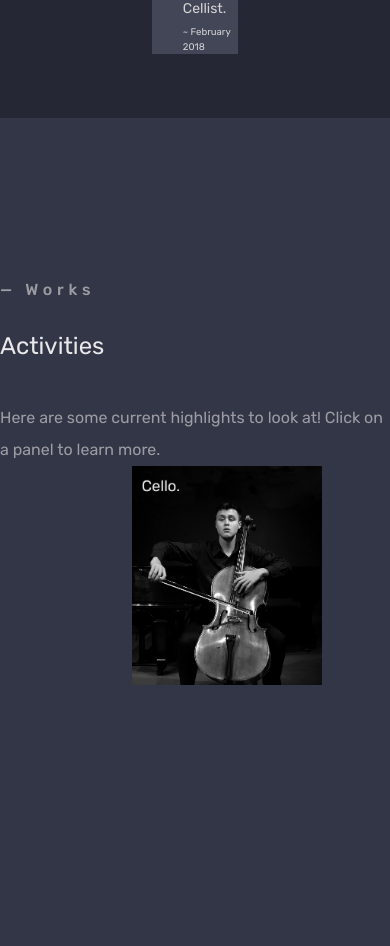
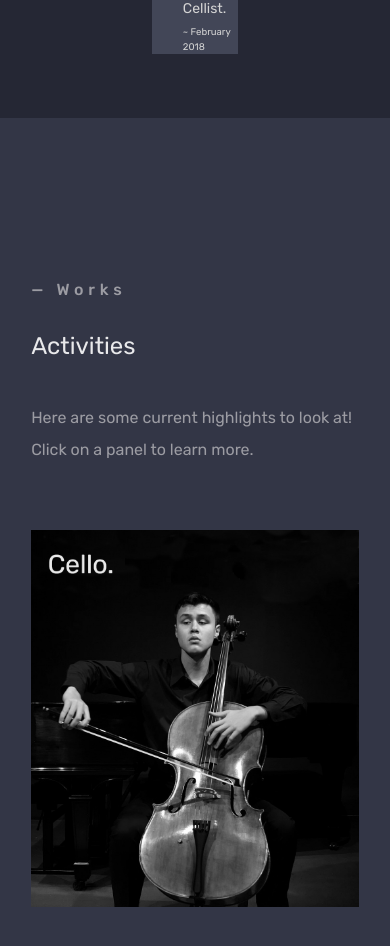
Before and after one commit to pjochillin/portfolio, a Next.js app: page / in a window 390 px wide. Shown: the part 2106-3052 px from the top of the page. Before the commit the page ends 2919 px from the top, so only its background shows below. Built offline with nearby package versions, Linux system fonts and the light colour scheme.

Commit message:
Fix responsive design for works box

```diff
--- a/components/works.tsx
+++ b/components/works.tsx
@@ -12,16 +12,16 @@ export default function works() {
         setOpenCelloMenu(!openCelloMenu);
     };
     return (
-        <div id="works-div" className="mb-32 relative flex flex-col min-[750px]:flex-row justify-center space-x-16">
-            <div className="basis-5/12">
+        <div id="works-div" className="mx-[8%] min-[750px]:mx-0 mb-32 relative flex flex-col min-[750px]:flex-row justify-center min-[750px]:space-x-16">
+            <div className="min-[750px]:basis-5/12">
                 <h1 id="works" className="font-medium tracking-[0.3rem] text-theme_gray">— Works</h1>
                 <h1 className="pt-7 text-2xl min-[1000px]:text-4xl text-secondary_white">Activities</h1>
                 <p className="text-theme_gray text-md min-[1000px]:text-lg mt-10 min-[1000px]:mt-24 min-[1100px]:mt-16 min-[1300px]:mt-10 leading-loose">
                     Here are some current highlights to look at! Click on a panel to learn more.
                 </p>
             </div>
-            <div className="basis-5/12 flex flex-row justify-center">
-                <div className="basis-7/12">
+            <div className="min-[750px]:basis-5/12 flex flex-col min-[750px]:flex-row justify-center">
+                <div className="mt-16 min-[750px]:mt-0 min-[750px]:basis-7/12">
                     <div className={`${openCelloMenu ? "grayscale-0" : "grayscale"} hover:grayscale-0 transition duration-500 ease-in-out`} onClick={toggleOpenCelloMenu}>
                         <Image
                             src="/images/cello-thumbnail.png"
```
